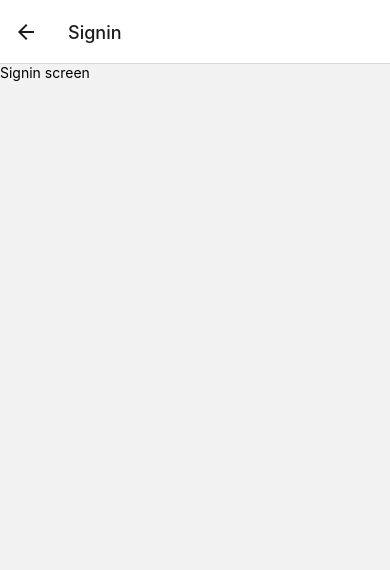
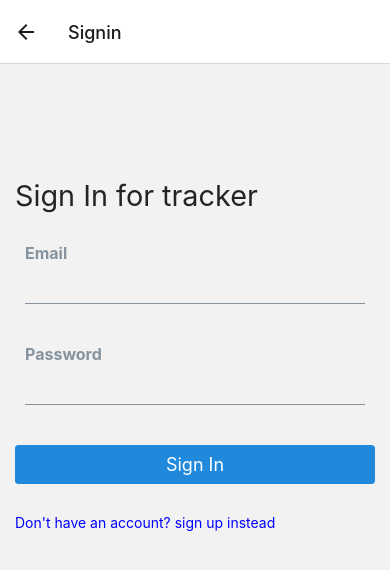
Before and after one commit to aminedammak/track, a React Native app: screen /Signin in a window 390 px wide. Shown: the top 570 px of the page. Built offline with nearby package versions, Linux system fonts and the light colour scheme.

Commit message:
Signin screen

```diff
--- a/src/api/tracker.js
+++ b/src/api/tracker.js
@@ -1,3 +1,3 @@
 import axios from "axios";
 
-export default axios.create({ baseURL: "http://bf7f-196-179-221-50.ngrok.io" });
+export default axios.create({ baseURL: "http://68bf-197-15-77-133.ngrok.io" });
--- /dev/null
+++ b/src/components/AuthForm.js
@@ -0,0 +1,54 @@
+import React, { useState } from "react";
+import { StyleSheet, View } from "react-native";
+import { Text, Input, Button } from "react-native-elements";
+
+import Spacer from "../components/Spacer";
+
+const AuthForm = ({ headerText, errorMessage, submitButtonText, onSubmit }) => {
+  const [email, setEmail] = useState("");
+  const [password, setPassword] = useState("");
+  return (
+    <View>
+      <Spacer>
+        <Text h3>{headerText}</Text>
+      </Spacer>
+      <Spacer>
+        <Input
+          autoCapitalize="none"
+          autoCorrect={false}
+          label="Email"
+          value={email}
+          onChangeText={setEmail}
+        />
+      </Spacer>
+      <Spacer>
+        <Input
+          secureTextEntry
+          autoCapitalize="none"
+          autoCorrect={false}
+          label="Password"
+          value={password}
+          onChangeText={setPassword}
+        />
+      </Spacer>
+      {errorMessage ? (
+        <Text style={styles.errorMessage}>{errorMessage}</Text>
+      ) : null}
+      <Spacer>
+        <Button
+          title={submitButtonText}
+          onPress={() => onSubmit({ email, password })}
+        />
+      </Spacer>
+    </View>
+  );
+};
+
+export default AuthForm;
+
+const styles = StyleSheet.create({
+  errorMessage: {
+    fontSize: 20,
+    color: "red",
+  },
+});
--- /dev/null
+++ b/src/components/NavLink.js
@@ -0,0 +1,28 @@
+import React from "react";
+import { StyleSheet, TouchableOpacity } from "react-native";
+import Spacer from "../components/Spacer";
+import { Text } from "react-native-elements";
+import { useNavigation } from "@react-navigation/native";
+
+const NavLink = ({ textLink, routeName }) => {
+  const navigation = useNavigation();
+  return (
+    <TouchableOpacity
+      onPress={() => {
+        navigation.navigate(routeName);
+      }}
+    >
+      <Spacer>
+        <Text style={styles.link}>{textLink}</Text>
+      </Spacer>
+    </TouchableOpacity>
+  );
+};
+
+export default NavLink;
+
+const styles = StyleSheet.create({
+  link: {
+    color: "blue",
+  },
+});
--- a/src/context/AuthContext.js
+++ b/src/context/AuthContext.js
@@ -10,6 +10,8 @@ const authReducer = (state, action) => {
       return { ...state, errorMessage: action.payload };
     case "signup":
       /* Here no need to preserve the old state */
+      return { errorMessage: "", token: action.payload };
+    case "signin":
       return { errorMessage: "", token: action.payload };
     default:
       return state;
@@ -25,7 +27,7 @@ export const AuthProvider = ({ children }) => {
   const signup = async ({ email, password }) => {
     try {
       const response = await trackerApi.post("/signup", { email, password });
-      //await AsyncStorage.setItem("token", response.data.token);
+      await AsyncStorage.setItem("token", response.data);
       dispatch({ type: "signup", payload: response.data });
     } catch (err) {
       dispatch({
@@ -35,8 +37,21 @@ export const AuthProvider = ({ children }) => {
     }
   };
 
+  const signin = async ({ email, password }) => {
+    try {
+      const response = await trackerApi.post("/signin", { email, password });
+      await AsyncStorage.setItem("token", response.data);
+      dispatch({ type: "signin", payload: response.data });
+    } catch (err) {
+      dispatch({
+        type: "add_error",
+        payload: "Something went wrong with the sign in",
+      });
+    }
+  };
+
   return (
-    <AuthContext.Provider value={{ state, signup }}>
+    <AuthContext.Provider value={{ state, signup, signin }}>
       {children}
     </AuthContext.Provider>
   );
--- a/src/screens/SigninScreen.js
+++ b/src/screens/SigninScreen.js
@@ -1,14 +1,34 @@
-import React from "react";
-import { StyleSheet, Text, View } from "react-native";
+import React, { useContext } from "react";
+import { StyleSheet, View, TouchableOpacity } from "react-native";
+import AuthForm from "../components/AuthForm";
+import NavLink from "../components/NavLink";
+import AuthContext from "../context/AuthContext";
+const SigninScreen = () => {
+  const { state, signin } = useContext(AuthContext);
 
-const SigninScreen = () => {
   return (
-    <View>
-      <Text>Signin screen</Text>
+    <View style={styles.container}>
+      <AuthForm
+        headerText="Sign In for tracker"
+        errorMessage={state.errorMessage}
+        submitButtonText="Sign In"
+        onSubmit={signin}
+      />
+      <NavLink
+        textLink="Don't have an account? sign up instead"
+        routeName="Signup"
+      />
     </View>
   );
 };
 
 export default SigninScreen;
 
-const styles = StyleSheet.create({});
+const styles = StyleSheet.create({
+  container: {
+    flex: 1,
+    justifyContent: "center",
+    marginBottom: 200,
+  },
+});
+//test1@test.com
--- a/src/screens/SignupScreen.js
+++ b/src/screens/SignupScreen.js
@@ -1,44 +1,23 @@
-import React, { useState, useContext } from "react";
-import { StyleSheet, View } from "react-native";
-import { Text, Input, Button } from "react-native-elements";
-import Spacer from "../components/Spacer";
+import React, { useContext } from "react";
+import { StyleSheet, View, TouchableOpacity } from "react-native";
+import AuthForm from "../components/AuthForm";
+import NavLink from "../components/NavLink";
 import AuthContext from "../context/AuthContext";
 const SignupScreen = () => {
-  const [email, setEmail] = useState("");
-  const [password, setPassword] = useState("");
   const { state, signup } = useContext(AuthContext);
-  console.log("state", state);
 
   return (
     <View style={styles.container}>
-      <Spacer>
-        <Text h3>Sign Up for tracker</Text>
-      </Spacer>
-      <Spacer>
-        <Input
-          autoCapitalize="none"
-          autoCorrect={false}
-          label="Email"
-          value={email}
-          onChangeText={setEmail}
-        />
-      </Spacer>
-      <Spacer>
-        <Input
-          secureTextEntry
-          autoCapitalize="none"
-          autoCorrect={false}
-          label="Password"
-          value={password}
-          onChangeText={setPassword}
-        />
-      </Spacer>
-      {state.errorMessage ? (
-        <Text style={styles.errorMessage}>{state.errorMessage}</Text>
-      ) : null}
-      <Spacer>
-        <Button title="Signup" onPress={() => signup({ email, password })} />
-      </Spacer>
+      <AuthForm
+        headerText="Sign Up for tracker"
+        errorMessage={state.errorMessage}
+        submitButtonText="Sign Up"
+        onSubmit={signup}
+      />
+      <NavLink
+        textLink="Already have an account? sign in instead"
+        routeName="Signin"
+      />
     </View>
   );
 };
@@ -51,9 +30,5 @@ const styles = StyleSheet.create({
     justifyContent: "center",
     marginBottom: 200,
   },
-  errorMessage: {
-    fontSize: 20,
-    color: "red",
-  },
 });
-//test5@test.com
+//test8@test.com
```
